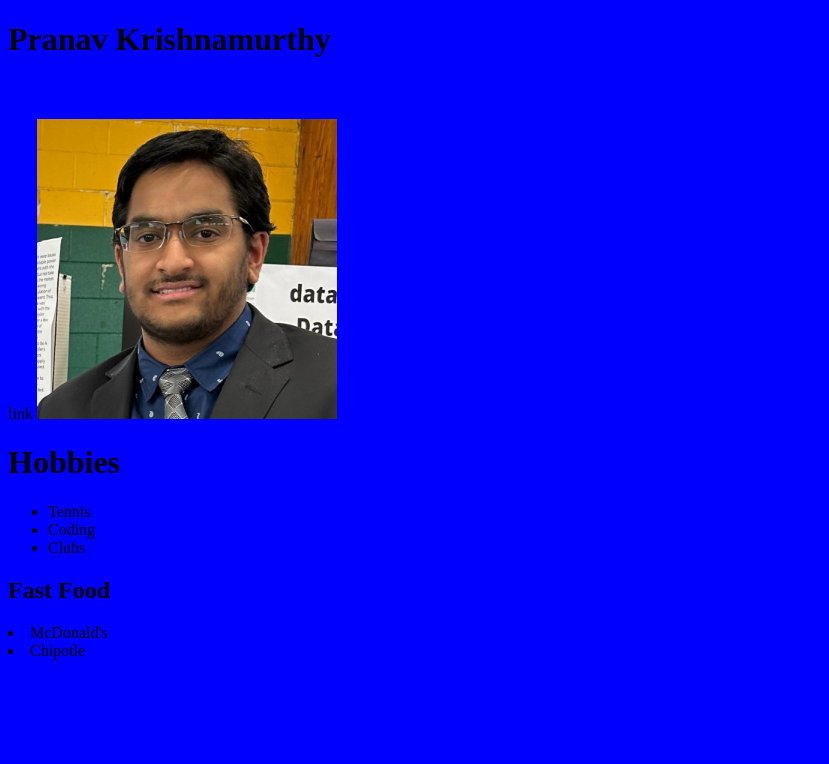
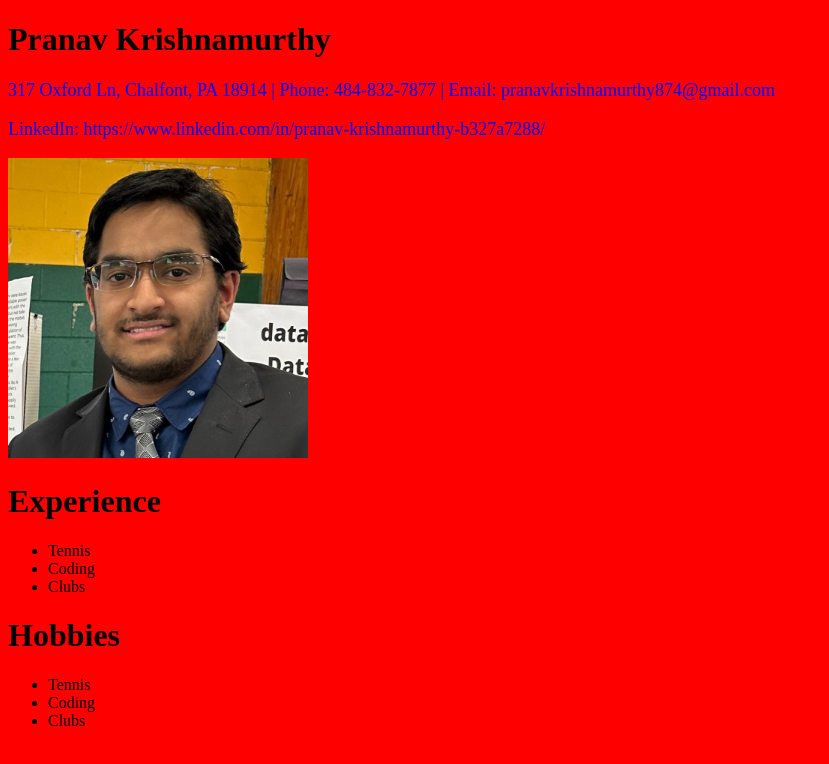
Before and after one commit to pk-2004/bootcamp-camp-proj1, a plain HTML site: page index.html in a window 1280 px wide. Shown: the whole page, without its empty margins (0-829 px from the left). Drawn offline with Linux system fonts and the light colour scheme.

Commit message:
added another section

```diff
--- a/index.html
+++ b/index.html
@@ -9,9 +9,19 @@
     <body>
         <h1 class = "title">Pranav Krishnamurthy</h1>
         <div>
-            <p>Hi everyone, my name is Pranav and this is my personal website</p> link
+            <p>317 Oxford Ln, Chalfont, PA 18914 | Phone: 484-832-7877 | Email: pranavkrishnamurthy874@gmail.com</p>
+            <p>LinkedIn: https://www.linkedin.com/in/pranav-krishnamurthy-b327a7288/</p>
             <img width="300px" src="Photo.jpg" alt="Picuture of Pranav">
         </div>
+        <div>
+            <h1>Experience</h1>
+            <ul>
+                <li id = "hobby 1">Tennis</li>
+                <li>Coding</li>
+                <li>Clubs</li>
+            </ul>
+        </div>
+
         <div>
             <h1>Hobbies</h1>
             <ul>
@@ -20,10 +30,6 @@
                 <li>Clubs</li>
             </ul>
         </div>
-        <div>
-            <h2>Fast Food</h2>
-            <li>McDonald's</li>
-            <li>Chipotle</li>
-        </div>
+
     </body>
 </html>
--- a/style.css
+++ b/style.css
@@ -5,5 +5,5 @@ p{
     color:blue
 }
 body{
-    background: blue
+    background: red
 }
```
Also changed, not shown: level-1-completion.png (added).
